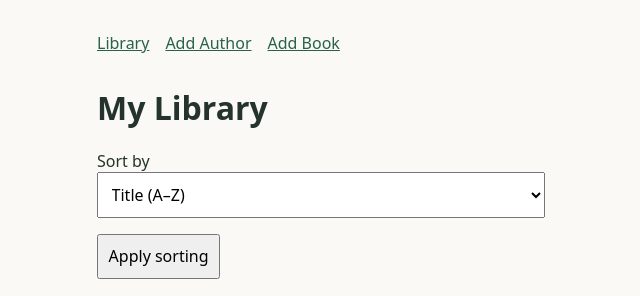
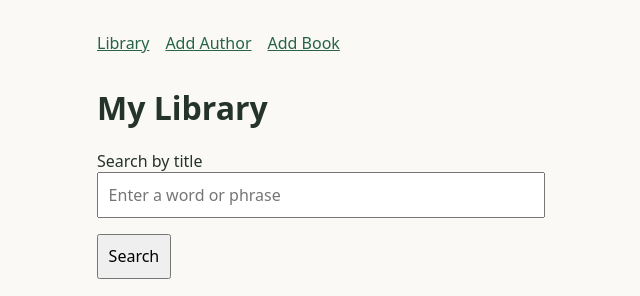
Before and after one commit to Bmsbrdr/bookalchemy, a Flask app: page / in a window 1280 px wide. Shown: the top 296 px of the page, without its empty margins (63-703 px from the left). Run offline with Flask 3, Linux system fonts and the light colour scheme.

Commit message:
~ Added book title search with a Search button and clear option. ~ Combined search results with title and author sorting. ~ Added a no-results message and search tests.

```diff
--- a/app.py
+++ b/app.py
@@ -16,16 +16,19 @@ db.init_app(app)
 
 @app.route('/')
 def home():
-    """Render the library with books sorted by title or author name."""
+    """Filter books by title and render them sorted by title or author."""
+    search = request.args.get('search', '').strip()
     sort = request.args.get('sort', 'title')
     if sort not in ('title', 'author'):
         sort = 'title'
     order = db.func.lower(Author.name) if sort == 'author' else db.func.lower(Book.title)
+    query = db.select(Book).join(Author).options(db.joinedload(Book.author))
+    if search:
+        query = query.where(Book.title.icontains(search, autoescape=True))
     books = db.session.execute(
-        db.select(Book).join(Author).options(db.joinedload(Book.author))
-        .order_by(order, db.func.lower(Book.title), Book.id)
+        query.order_by(order, db.func.lower(Book.title), Book.id)
     ).scalars().all()
-    return render_template('home.html', books=books, sort=sort)
+    return render_template('home.html', books=books, sort=sort, search=search)
 
 
 @app.route('/add_author', methods=['GET', 'POST'])
--- a/templates/home.html
+++ b/templates/home.html
@@ -2,6 +2,12 @@
 {% block content %}
 <h1>My Library</h1>
 <form action="{{ url_for('home') }}" method="get">
+  <label for="search">Search by title</label>
+  <input type="search" id="search" name="search" value="{{ search }}" placeholder="Enter a word or phrase">
+  <button type="submit">Search</button>
+  {% if search %}
+  <a href="{{ url_for('home', sort=sort) }}">Clear search</a>
+  {% endif %}
   <label for="sort">Sort by</label>
   <select id="sort" name="sort">
     {% if sort == 'title' %}
@@ -29,7 +35,11 @@
     {% if book.isbn %}<p>ISBN: {{ book.isbn }}</p>{% endif %}
   </article>
 {% else %}
+  {% if search %}
+  <p>No books match your search for “{{ search }}”.</p>
+  {% else %}
   <p>No books yet. <a href="{{ url_for('add_book') }}">Add your first book.</a></p>
+  {% endif %}
 {% endfor %}
 </div>
 <p>Cover: <a href="https://openlibrary.org">Open Library</a></p>
```
Also changed, not shown: tests/test_routes.py (+28 -0 lines).
